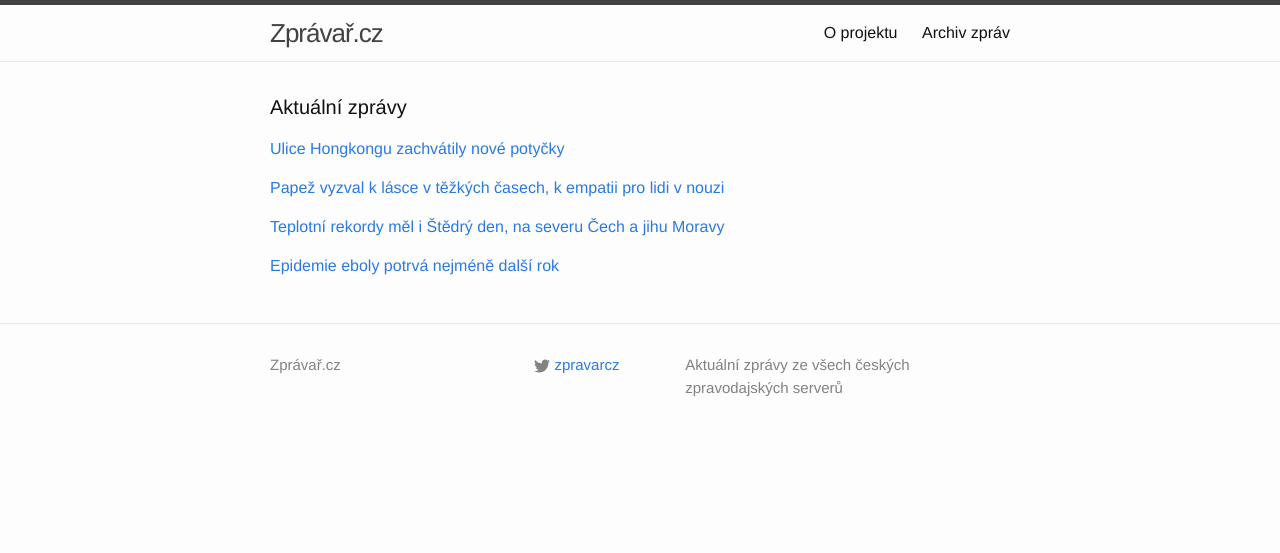
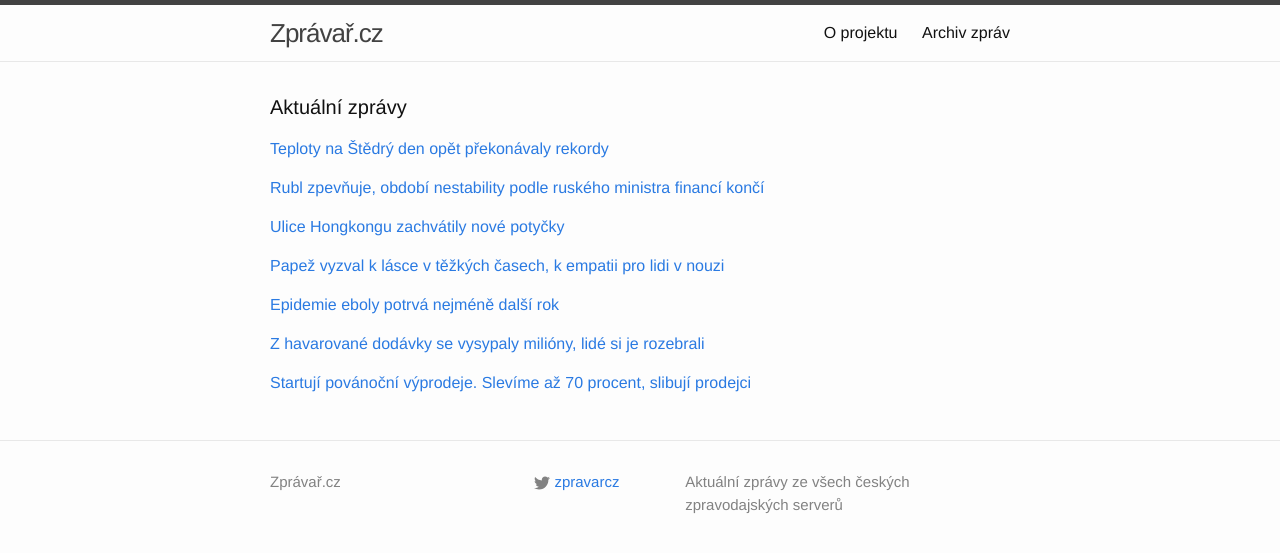
Before and after one commit to adliska/zpravar, a Jekyll site: the page built from index.html, in a window 1280 px wide. Shown: the top 553 px of the page. Built offline with Jekyll 4.4.1, drawn with Linux system fonts in a browser that asks for light colours.

Commit message:
zpravar news update

```diff
--- a/index.html
+++ b/index.html
@@ -5,8 +5,28 @@ layout: default
 <div class="home">
     <h1 class="page-heading">Aktuální zprávy</h1>
 
-<p><a href="javascript:;" onclick="toggle_visibility('zpravy0')">Ulice Hongkongu zachvátily nové potyčky</a></p>
+<p><a href="javascript:;" onclick="toggle_visibility('zpravy0')">Teploty na Štědrý den opět překonávaly rekordy</a></p>
 <div id="zpravy0" style="display:none">
+<ul>
+<li><a href=http://www.novinky.cz/domaci/357213-teploty-na-stedry-den-opet-prekonavaly-rekordy.html>Teploty na Štědrý den opět překonávaly rekordy - www.novinky.cz</a></li>
+<li><a href=http://www.lidovky.cz/i-na-stedry-den-padaly-teplotni-rekordy-nejtepleji-bylo-v-usti-nad-labem-1nx-/zpravy-domov.aspx?c=A141225_094031_ln_domov_rof>I na Štědrý den padaly teplotní rekordy. Nejtepleji bylo v Ústí nad Labem  - www.lidovky.cz</a></li>
+<li><a href=http://www.tyden.cz/rubriky/domaci/v-cesku-na-stedry-den-padaly-teplotni-rekordy_328298.html>V Česku na Štědrý den padaly teplotní rekordy - www.tyden.cz</a></li>
+<li><a href=http://www.ceskenoviny.cz/zpravy/zpravy/teplotni-rekordy-mel-i-stedry-den-na-severu-cech-a-jihu-moravy/1162308>Teplotní rekordy měl i Štědrý den, na severu Čech a jihu Moravy - www.ceskenoviny.cz</a></li>
+<li><a href=http://www.tyden.cz/rubriky/domaci/sever-cech-zazil-nejteplejsi-stedry-den_328298.html>Sever Čech zažil nejteplejší Štědrý den - www.tyden.cz</a></li>
+<li><a href=http://www.ceskenoviny.cz/zpravy/zpravy/sedm-stanic-na-severu-cech-zaznamenalo-na-stedry-den-rekordy/1162308>Sedm stanic na severu Čech zaznamenalo na Štědrý den rekordy - www.ceskenoviny.cz</a></li>
+</ul>
+</div><p><a href="javascript:;" onclick="toggle_visibility('zpravy1')">Rubl zpevňuje, období nestability podle ruského ministra financí končí </a></p>
+<div id="zpravy1" style="display:none">
+<ul>
+<li><a href=http://byznys.lidovky.cz/rubl-zpevnuje-obdobi-nestability-podle-ruskeho-ministra-financi-konci-1mv-/firmy-trhy.aspx?c=A141225_094820_firmy-trhy_rof>Rubl zpevňuje, období nestability podle ruského ministra financí končí  - byznys.lidovky.cz</a></li>
+<li><a href=http://zpravy.e15.cz/burzy-a-trhy/meny/rusky-ministr-financi-rubl-zpevnuje-obdobi-nestability-skoncilo-1148629>Ruský ministr financí: Rubl zpevňuje, období nestability skončilo - zpravy.e15.cz</a></li>
+<li><a href=http://www.tyden.cz/rubriky/zahranici/rusko-a-okoli/siluanov-rubl-zpevnuje-obdobi-nestability-skoncilo_328301.html>Siluanov: Rubl zpevňuje, období nestability skončilo - www.tyden.cz</a></li>
+<li><a href=http://zpravy.aktualne.cz/ekonomika/siluanov-rubl-zpevnuje-obdobi-nestability-skoncilo/r~7f3ae7a28c1211e49e4b0025900fea04/>Siluanov: Rubl zpevňuje, období nestability skončilo - zpravy.aktualne.cz</a></li>
+<li><a href=http://byznys.ihned.cz/c1-63298960-rubl-propad-skoncil-posiluje-anton-siluanov>Ruský ministr financí: Období nestability rublu skončilo - byznys.ihned.cz</a></li>
+<li><a href=http://www.financninoviny.cz/zpravodajstvi/zpravy/siluanov-rubl-zpevnuje-obdobi-nestability-skoncilo/1162323>Siluanov: Rubl zpevňuje, období nestability skončilo - www.financninoviny.cz</a></li>
+</ul>
+</div><p><a href="javascript:;" onclick="toggle_visibility('zpravy2')">Ulice Hongkongu zachvátily nové potyčky</a></p>
+<div id="zpravy2" style="display:none">
 <ul>
 <li><a href=http://www.ceskatelevize.cz/ct24/svet/296386-ulice-hongkongu-zachvatily-nove-potycky/>Ulice Hongkongu zachvátily nové potyčky - www.ceskatelevize.cz</a></li>
 <li><a href=http://zpravy.idnes.cz/nove-protesty-v-hongkongu-dcv-/zahranicni.aspx?c=A141225_075139_zahranicni_cen>Nové protesty v Hongkongu rozehnala policie obušky, zadržela tucet lidí - zpravy.idnes.cz</a></li>
@@ -15,8 +35,8 @@ layout: default
 <li><a href=http://www.ceskenoviny.cz/zpravy/zpravy/pri-novych-protestech-v-hongkongu-zadrzela-policie-tucet-lidi/1162293>Při nových protestech v Hongkongu zadržela policie tucet lidí - www.ceskenoviny.cz</a></li>
 <li><a href=http://www.novinky.cz/zahranicni/svet/357206-v-hongkongu-opet-propukly-protesty-policie-tvrde-zasahla.html>V Hongkongu opět propukly protesty, policie tvrdě zasáhla - www.novinky.cz</a></li>
 </ul>
-</div><p><a href="javascript:;" onclick="toggle_visibility('zpravy1')">Papež vyzval k lásce v těžkých časech, k empatii pro lidi v nouzi</a></p>
-<div id="zpravy1" style="display:none">
+</div><p><a href="javascript:;" onclick="toggle_visibility('zpravy3')">Papež vyzval k lásce v těžkých časech, k empatii pro lidi v nouzi</a></p>
+<div id="zpravy3" style="display:none">
 <ul>
 <li><a href=http://www.tyden.cz/rubriky/zahranici/evropa/papez-vyzval-k-lasce-v-tezkych-casech-k-empatii-pro-lidi-v-nouzi_328297.html>Papež vyzval k lásce v těžkých časech, k empatii pro lidi v nouzi - www.tyden.cz</a></li>
 <li><a href=http://www.novinky.cz/zahranicni/evropa/357205-papez-vyzval-k-soucitu-s-lidmi-v-nouzi-zavolal-uprchlikum-v-kurdistanu.html>Papež vyzval k soucitu s lidmi v nouzi, zavolal uprchlíkům v Kurdistánu - www.novinky.cz</a></li>
@@ -24,18 +44,25 @@ layout: default
 <li><a href=http://www.novinky.cz/zahranicni/evropa/357205-papez-vyzval-k-soucitu-s-lidmi-v-nouzi.html>Papež vyzval k soucitu s lidmi v nouzi  - www.novinky.cz</a></li>
 <li><a href=http://echo24.cz/a/wnxYA>Čelte těžkostem s láskou, vyzval František při vánoční mši - echo24.cz</a></li>
 </ul>
-</div><p><a href="javascript:;" onclick="toggle_visibility('zpravy2')">Teplotní rekordy měl i Štědrý den, na severu Čech a jihu Moravy</a></p>
-<div id="zpravy2" style="display:none">
-<ul>
-<li><a href=http://www.ceskenoviny.cz/zpravy/zpravy/teplotni-rekordy-mel-i-stedry-den-na-severu-cech-a-jihu-moravy/1162308>Teplotní rekordy měl i Štědrý den, na severu Čech a jihu Moravy - www.ceskenoviny.cz</a></li>
-<li><a href=http://www.tyden.cz/rubriky/domaci/sever-cech-zazil-nejteplejsi-stedry-den_328298.html>Sever Čech zažil nejteplejší Štědrý den - www.tyden.cz</a></li>
-<li><a href=http://www.ceskenoviny.cz/zpravy/zpravy/sedm-stanic-na-severu-cech-zaznamenalo-na-stedry-den-rekordy/1162308>Sedm stanic na severu Čech zaznamenalo na Štědrý den rekordy - www.ceskenoviny.cz</a></li>
-</ul>
-</div><p><a href="javascript:;" onclick="toggle_visibility('zpravy3')">Epidemie eboly potrvá nejméně další rok </a></p>
-<div id="zpravy3" style="display:none">
+</div><p><a href="javascript:;" onclick="toggle_visibility('zpravy4')">Epidemie eboly potrvá nejméně další rok </a></p>
+<div id="zpravy4" style="display:none">
 <ul>
 <li><a href=http://www.novinky.cz/zahranicni/svet/357209-epidemie-eboly-potrva-nejmene-dalsi-rok.html>Epidemie eboly potrvá nejméně další rok  - www.novinky.cz</a></li>
 <li><a href=http://zahranicni.ihned.cz/afrika/c1-63298760-ebola-afrika-epidemie>Epidemie eboly potrvá na západě Afriky ještě nejméně rok - zahranicni.ihned.cz</a></li>
 <li><a href=http://www.ceskenoviny.cz/zpravy/zpravy/epidemie-eboly-v-zapadni-africe-asi-potrva-nejmene-jeste-rok/1162301>Epidemie eboly v západní Africe asi potrvá nejméně ještě rok - www.ceskenoviny.cz</a></li>
 </ul>
+</div><p><a href="javascript:;" onclick="toggle_visibility('zpravy5')">Z havarované dodávky se vysypaly milióny, lidé si je rozebrali</a></p>
+<div id="zpravy5" style="display:none">
+<ul>
+<li><a href=http://www.novinky.cz/koktejl/357210-z-havarovane-dodavky-se-vysypaly-miliony-lide-si-je-rozebrali.html>Z havarované dodávky se vysypaly milióny, lidé si je rozebrali - www.novinky.cz</a></li>
+<li><a href=http://zpravy.idnes.cz/havarie-dodavky-s-miliony-dolaru-v-hongkongu-fnd-/zahranicni.aspx?c=A141225_080704_zahranicni_cen>Hongkongská policie žádá lidi, aby vrátili miliony z havarované dodávky - zpravy.idnes.cz</a></li>
+<li><a href=http://zpravy.aktualne.cz/zahranici/hongkongska-policie-postrada-miliony-z-havarovane-dodavky/r~088bcb508c0611e4b98c002590604f2e/>Hongkongská policie postrádá miliony z havarované dodávky - zpravy.aktualne.cz</a></li>
+</ul>
+</div><p><a href="javascript:;" onclick="toggle_visibility('zpravy6')">Startují povánoční výprodeje. Slevíme až 70 procent, slibují prodejci</a></p>
+<div id="zpravy6" style="display:none">
+<ul>
+<li><a href=http://ekonomika.idnes.cz/povanocni-vyprodej-2014-0uw-/ekonomika.aspx?c=A141225_094200_ekonomika_hro>Startují povánoční výprodeje. Slevíme až 70 procent, slibují prodejci - ekonomika.idnes.cz</a></li>
+<li><a href=http://www.denik.cz/ekonomika/v-patek-spusti-obchodnici-povanocni-vyprodeje-20141225.html>V pátek spustí obchodníci výprodeje, slevy budou až 70 procent - www.denik.cz</a></li>
+<li><a href=http://www.financninoviny.cz/zpravodajstvi/zpravy/v-patek-spusti-obchodnici-povanocni-vyprodeje/1162311>V pátek spustí obchodníci povánoční výprodeje - www.financninoviny.cz</a></li>
+</ul>
 </div></div>
```
